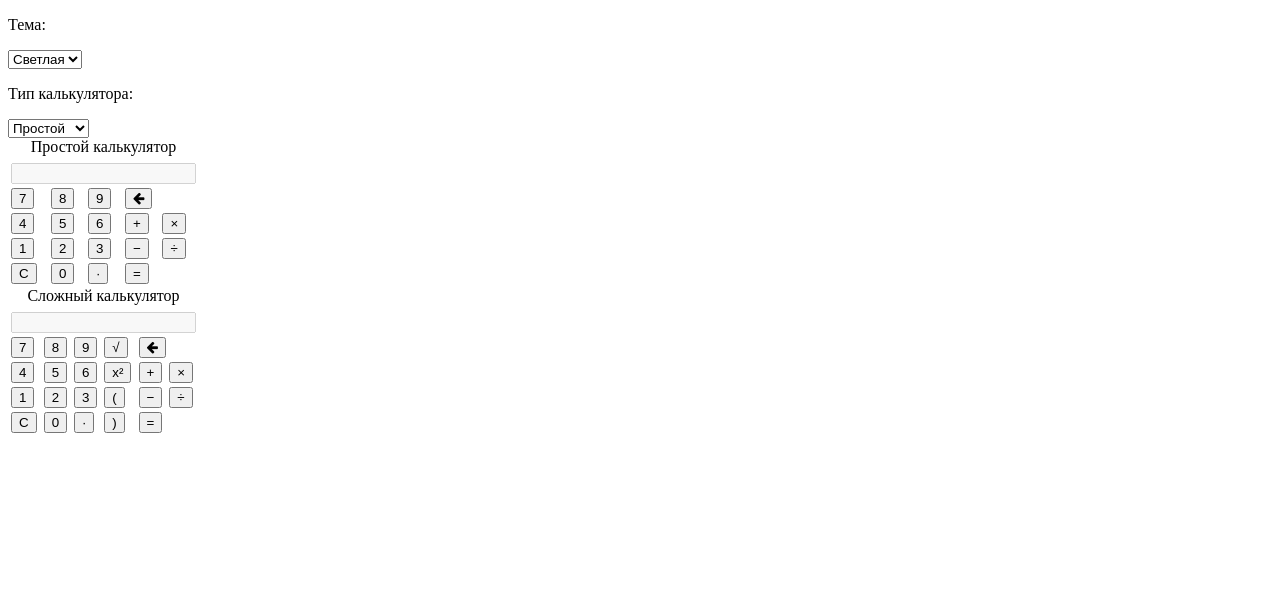
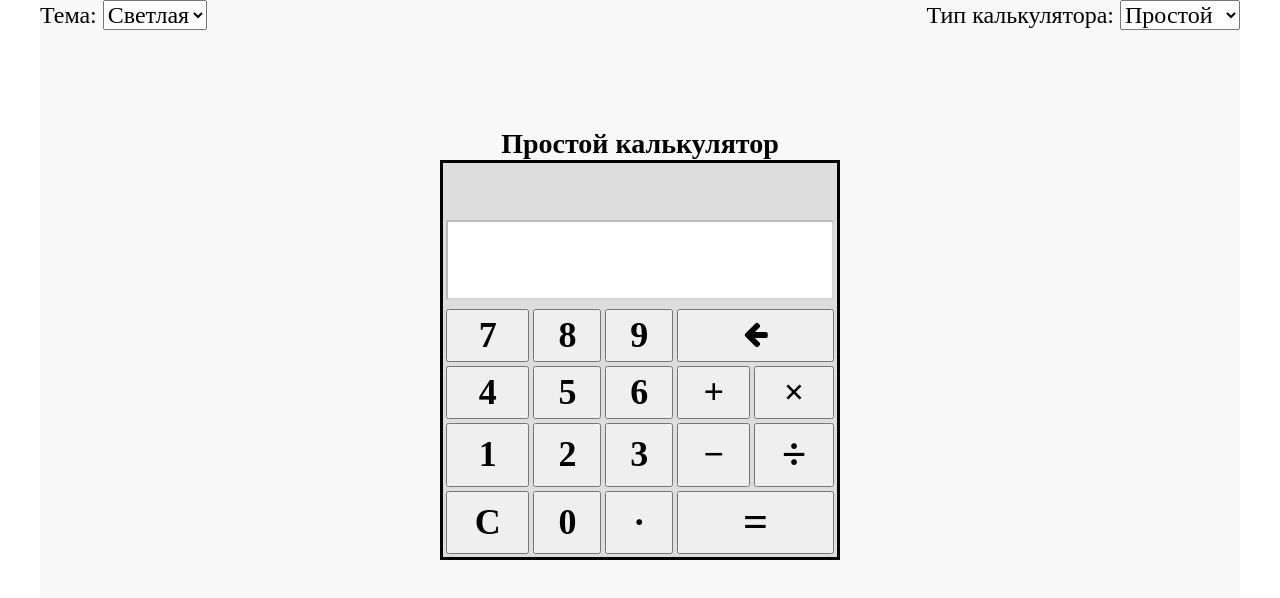
Before and after one commit to BaronMunghauzen/Calculator, a plain HTML site: page index.html in a window 1280 px wide. Drawn offline with Linux system fonts and the light colour scheme; the site is published under a folder, as on GitHub Pages, so addresses that start at the root find nothing.

Commit message:
Поправил пути к стилям

```diff
--- a/index.html
+++ b/index.html
@@ -6,10 +6,10 @@
     <meta http-equiv="X-UA-Compatible" content="IE=edge">
     <meta name="viewport" content="width=device-width, initial-scale=1.0">
     <title>Calculator</title>
-    <link rel="icon" href="/img/calculator-ico.png" type="image/png">
-    <link rel="stylesheet" type="text/css" href="/css/normalize.css">
+    <link rel="icon" href="img/calculator-ico.png" type="image/png">
+    <link rel="stylesheet" type="text/css" href="css/normalize.css">
     <link rel="stylesheet" type="text/css" href="css/font-awesome.min.css">
-    <link rel="stylesheet" type="text/css" href="/css/style.css" id="web_theme">
+    <link rel="stylesheet" type="text/css" href="css/style.css" id="web_theme">
 </head>
 
 <body>
```
